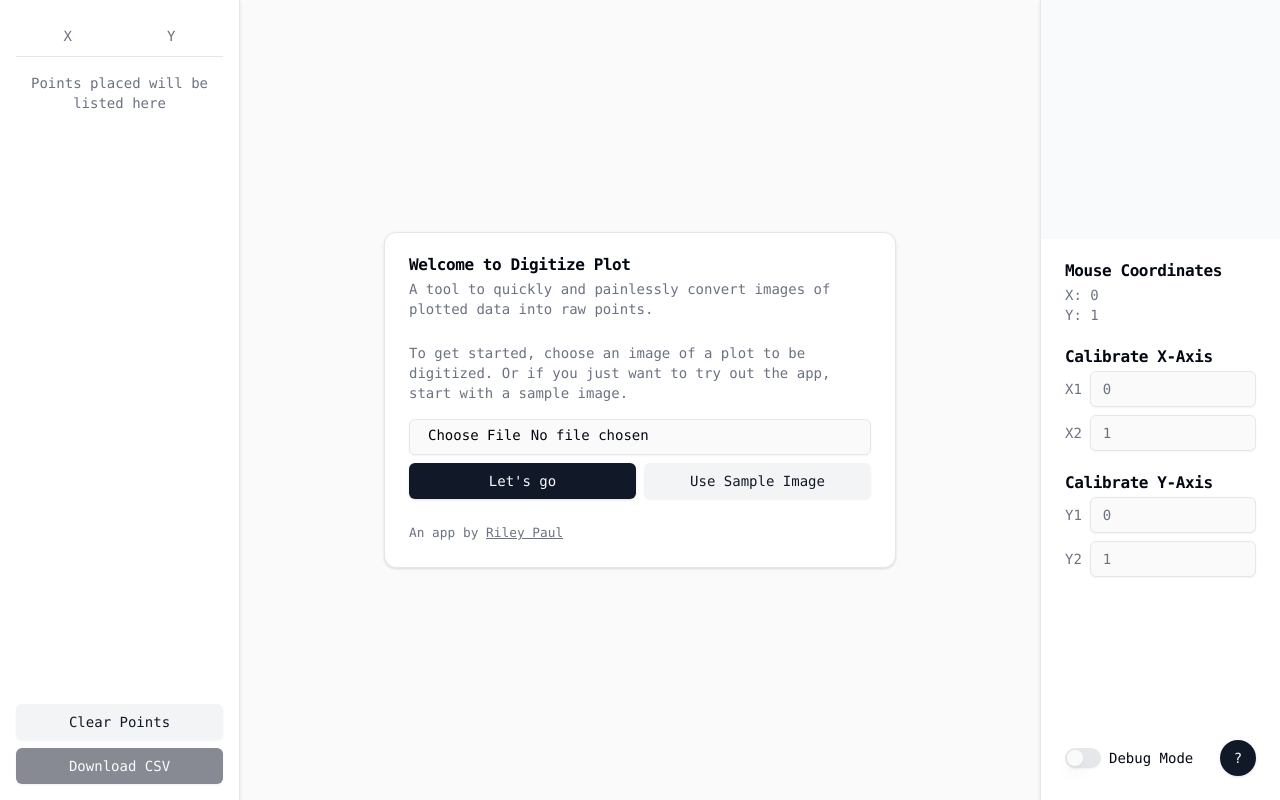
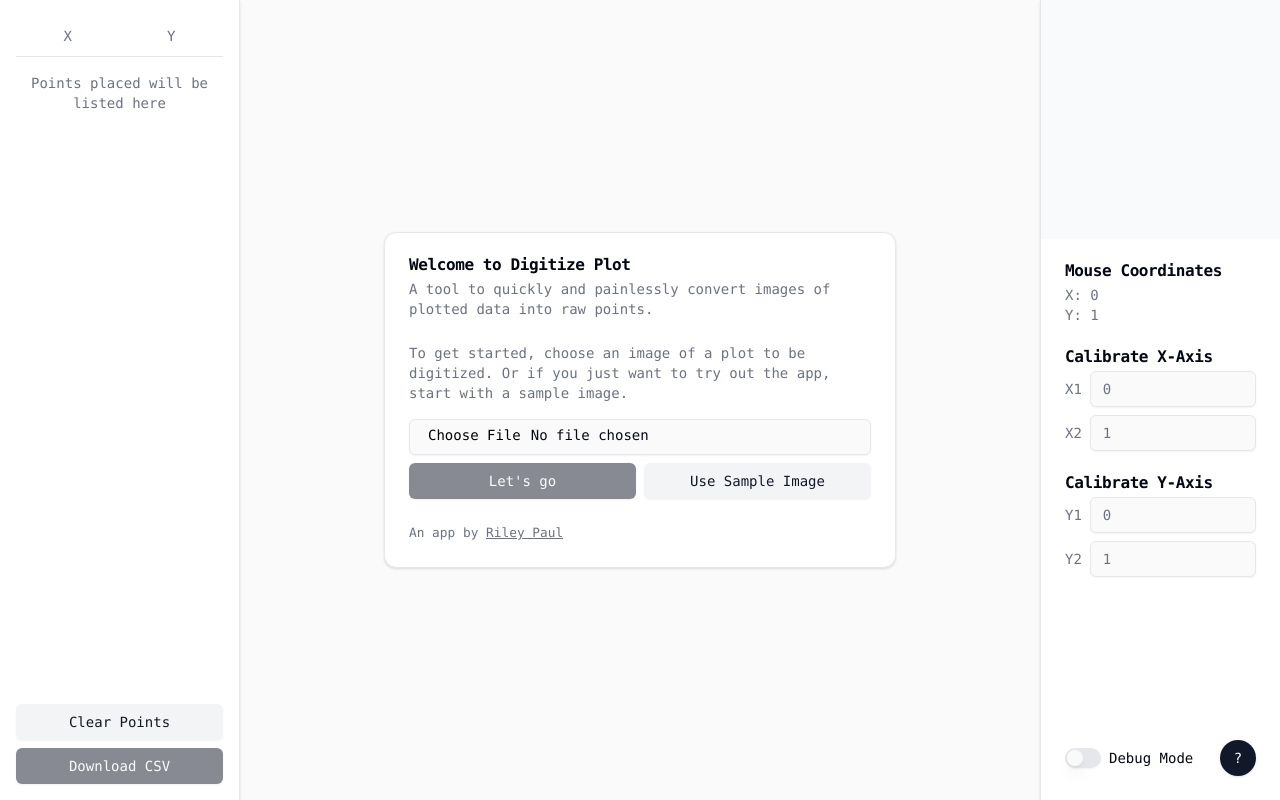
Before and after one commit to riley-paul/digitize-plot, a React (Vite) app: page / in a window 1280 px wide. Built offline with nearby package versions, Linux system fonts and the light colour scheme; a web font is replaced by a local one.

Commit message:
disable button if no file

```diff
--- a/package.json
+++ b/package.json
@@ -21,7 +21,7 @@
     "@types/uuid": "^9.0.2",
     "class-variance-authority": "^0.7.0",
     "clsx": "^2.0.0",
-    "lucide-react": "^0.263.0",
+    "lucide-react": "^0.263.1",
     "prop-types": "^15.8.1",
     "react": "^18.2.0",
     "react-cookie": "^4.1.1",
--- a/src/components/Dropzone.tsx
+++ b/src/components/Dropzone.tsx
@@ -85,7 +85,7 @@ export default function Dropzone({ setImage }: Props) {
             />
             {error && <small className="text-destructive">{error}</small>}
             <div className="flex flex-col lg:flex-row gap-2">
-              <Button className="w-full" type="submit">
+              <Button className="w-full" type="submit" disabled={!file}>
                 Let's go
               </Button>
               <Button
```
Also changed, not shown: 1 other file (tests, documents, lock files or other folders).
